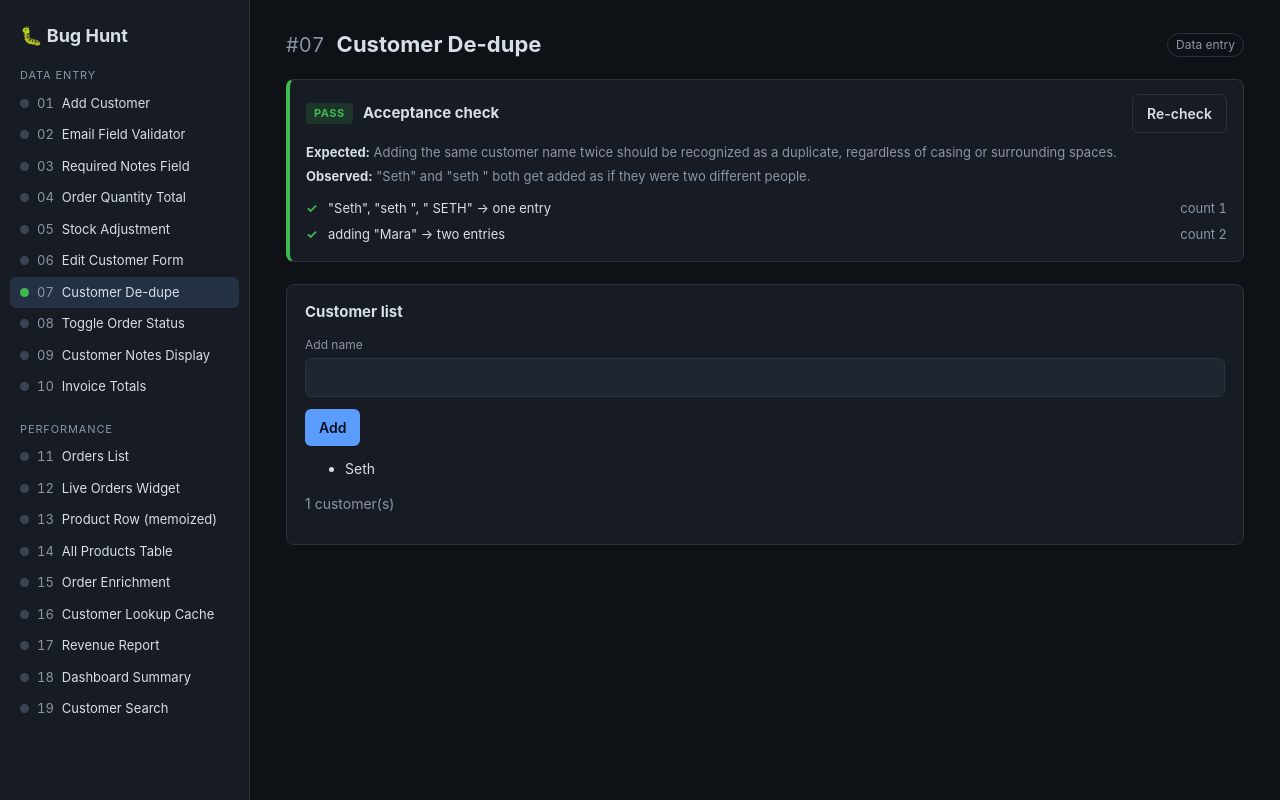
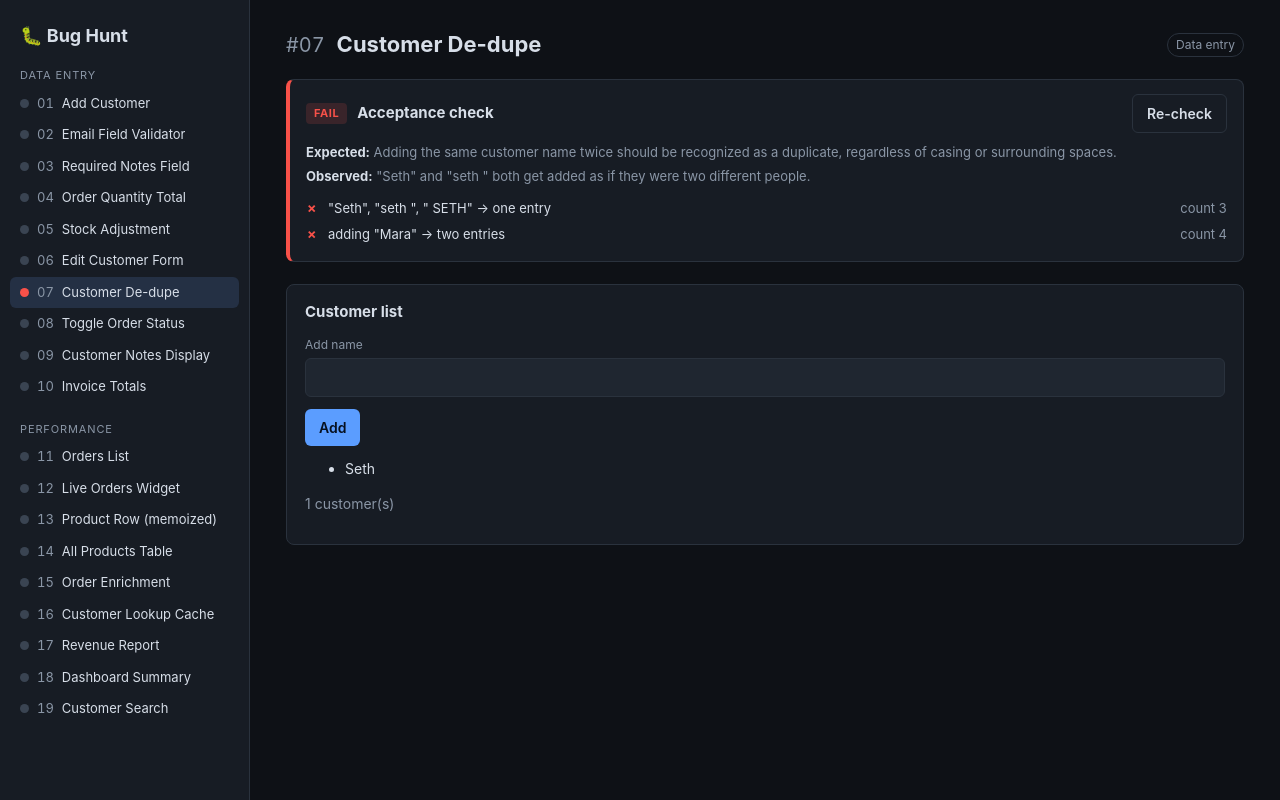
Before and after one commit to SethMcN/bug-hunt, a React (Vite) app: page /c07 in a window 1280 px wide. Built offline with nearby package versions, Linux system fonts and the light colour scheme.

Commit message:
challenge 07: Customer De-dupe

```diff
--- a/src/pages/C07Dedupe.tsx
+++ b/src/pages/C07Dedupe.tsx
@@ -8,7 +8,7 @@ const ch = challengeById("c07")!;
 // Normalize a name so trivial differences (casing, surrounding whitespace)
 // collapse to the same key for duplicate detection.
 export function normalizeKey(name: string): string {
-  return name.trim().toLowerCase();
+  return name;
 }
 
 // Add a name only if no existing entry normalizes to the same key.
```
